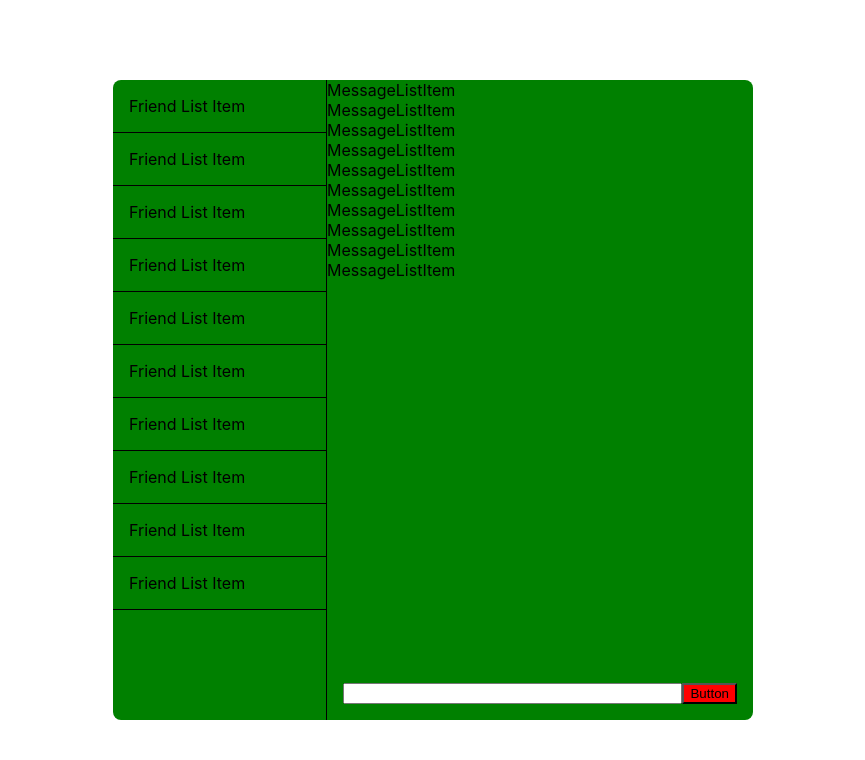
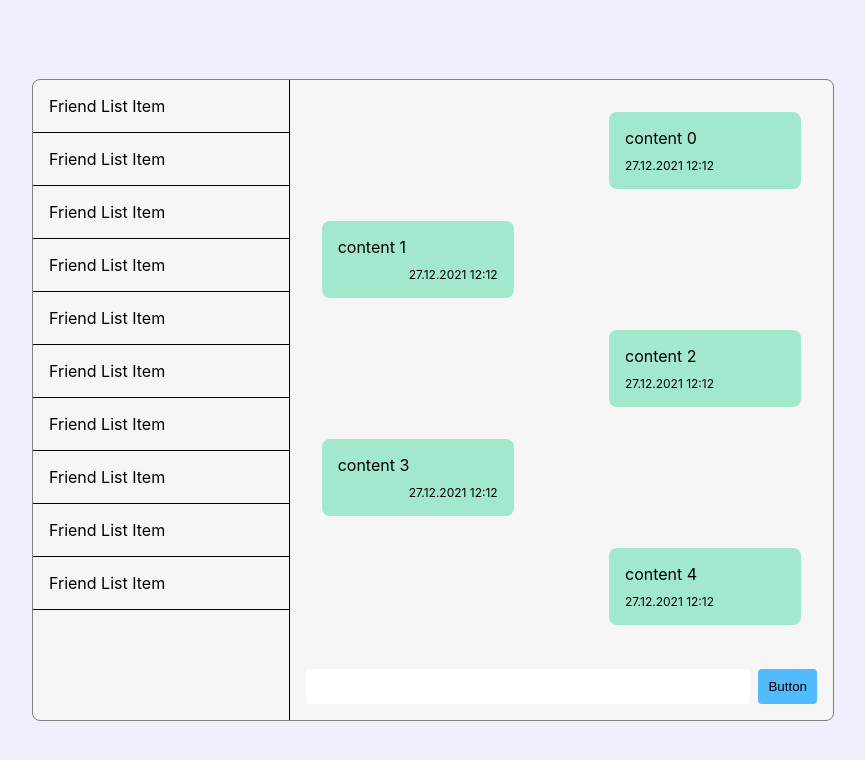
Before and after one commit to esatozbek/sample-message-app, a React (Create React App) app: page / in a window 1280 px wide. Shown: the top 760 px of the page, without its empty margins (207-1072 px from the left). Built offline with nearby package versions, Linux system fonts and the light colour scheme.

Commit message:
Styling added

```diff
--- a/package.json
+++ b/package.json
@@ -6,9 +6,12 @@
     "@testing-library/jest-dom": "^5.11.4",
     "@testing-library/react": "^11.1.0",
     "@testing-library/user-event": "^12.1.10",
+    "classnames": "^2.3.1",
     "react": "^17.0.2",
     "react-dom": "^17.0.2",
+    "react-redux": "^7.2.4",
     "react-scripts": "4.0.3",
+    "redux": "^4.1.0",
     "web-vitals": "^1.0.1"
   },
   "scripts": {
--- a/src/App.js
+++ b/src/App.js
@@ -9,6 +9,7 @@ function App() {
                 justifyContent: 'center',
                 height: '100vh',
                 width: '100vw',
+                backgroundColor: '#efeffe',
             }}
         >
             <MainPage />
--- a/src/components/Button/Button.module.css
+++ b/src/components/Button/Button.module.css
@@ -1,3 +1,15 @@
 .container {
-    background-color: red;
+    background-color: #51bbfe;
+    border: none;
+    cursor: pointer;
+    border-radius: 4px;
+    padding: 10px;
 }
+
+.container:hover {
+    background-color: #34b1fe;
+}
+
+.container:active {
+    background-color: #0ba1fe;
+}
--- a/src/components/FriendList/views/FriendListItem/FriendListItem.module.css
+++ b/src/components/FriendList/views/FriendListItem/FriendListItem.module.css
@@ -1,4 +1,9 @@
 .container {
     padding: 1rem;
     border-bottom: 1px solid black;
+    cursor: pointer;
 }
+
+.container:hover {
+    background-color: #c5decd;
+}
--- a/src/components/MessageList/MessageList.js
+++ b/src/components/MessageList/MessageList.js
@@ -9,8 +9,8 @@ function MessageList() {
             <div className={styles.listContainer}>
                 {Array(10)
                     .fill(0)
-                    .map(() => (
-                        <MessageListItem />
+                    .map((_, i) => (
+                        <MessageListItem me={i % 2 === 0} content={`content ${i}`} />
                     ))}
             </div>
             <div className={styles.sendMessageContainer}>
--- a/src/components/MessageList/MessageList.module.css
+++ b/src/components/MessageList/MessageList.module.css
@@ -2,13 +2,17 @@
     flex: 2;
     display: flex;
     flex-direction: column;
+    padding: 1rem;
 }
 
 .listContainer {
     flex: 1;
+    overflow-y: scroll;
+    display: flex;
+    flex-direction: column;
 }
 
 .sendMessageContainer {
-    padding: 1rem;
     display: flex;
+    margin-top: 1rem;
 }
--- a/src/components/MessageList/views/MessageListItem/MessageListItem.js
+++ b/src/components/MessageList/views/MessageListItem/MessageListItem.js
@@ -1,5 +1,13 @@
-function MessageListItem() {
-    return <div>MessageListItem</div>;
+import styles from './MessageListItem.module.css';
+import classNames from 'classnames';
+
+function MessageListItem({ me, content, date }) {
+    return (
+        <div className={classNames(styles.container, { [styles.me]: me })}>
+            <div className={styles.content}>{content}</div>
+            <div className={styles.date}>27.12.2021 12:12</div>
+        </div>
+    );
 }
 
 export default MessageListItem;
--- /dev/null
+++ b/src/components/MessageList/views/MessageListItem/MessageListItem.module.css
@@ -0,0 +1,27 @@
+.container {
+    padding: 1rem;
+    display: block;
+    background-color: #a1e8cc;
+    margin: 1rem;
+    align-self: flex-start;
+    border-radius: 8px;
+}
+
+.me {
+    align-self: flex-end;
+}
+
+.content {
+    width: 10rem;
+    padding-bottom: 10px;
+}
+
+.date {
+    font-size: 12px;
+    display: flex;
+    justify-content: flex-end;
+}
+
+.me .date {
+    justify-content: flex-start;
+}
--- a/src/components/TextInput/TextInput.module.css
+++ b/src/components/TextInput/TextInput.module.css
@@ -1,3 +1,12 @@
 .input {
     flex: 1;
+    border: none;
+    border-radius: 4px;
+    padding: 8px;
+    margin-right: 8px;
 }
+
+.input:focus {
+    outline: none;
+    box-shadow: 0 0 0 0.2rem #34b1fe;
+}
--- a/src/pages/MainPage/MainPage.module.css
+++ b/src/pages/MainPage/MainPage.module.css
@@ -1,8 +1,10 @@
 .container {
     height: 40rem;
-    width: 40rem;
+    width: 50rem;
     background-color: green;
     border-radius: 8px;
     display: flex;
     flex-direction: row;
+    background-color: #f6f6f6;
+    border: 1px solid gray;
 }
```
Also changed, not shown: 1 other file (tests, documents, lock files or other folders).
